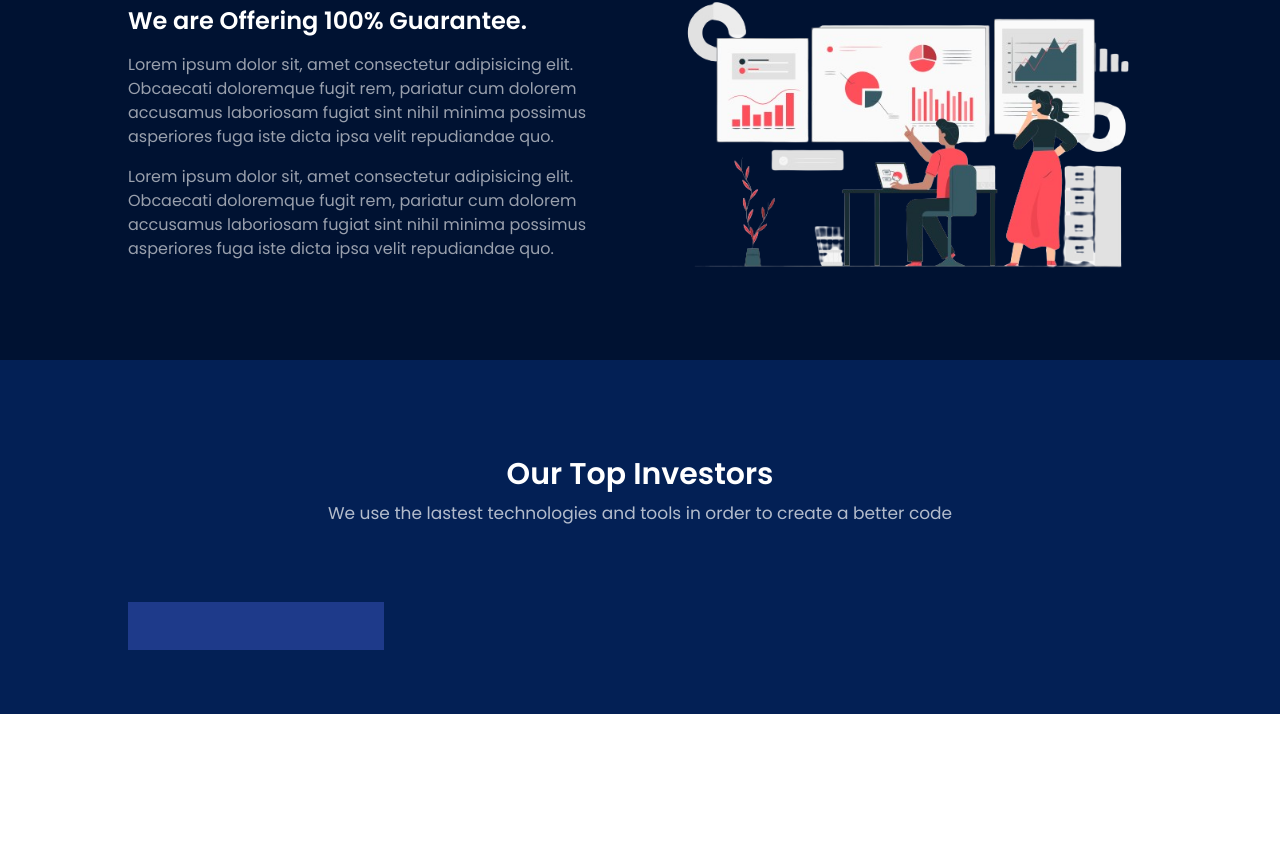
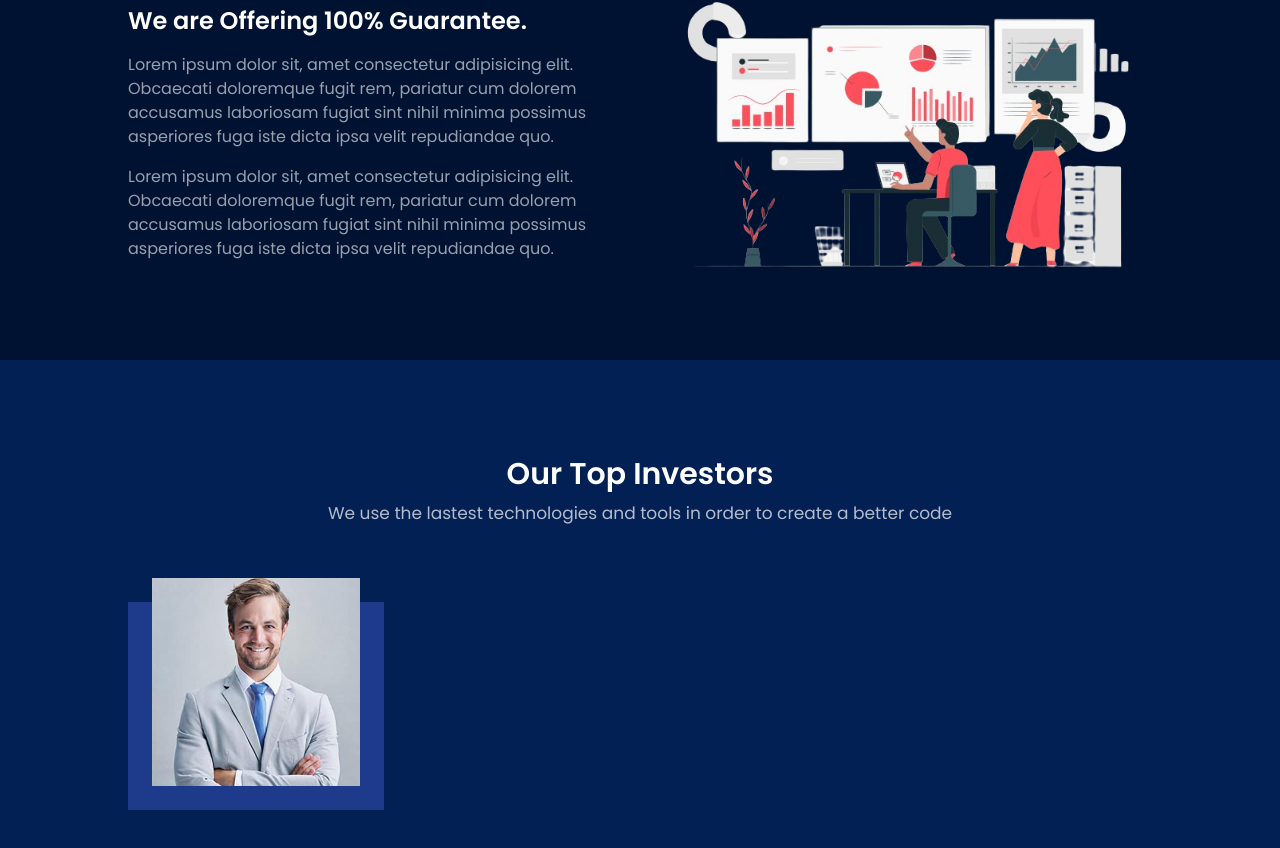
Before and after one commit to moonspark78/Invest-Project-NextJS, a Next.js app: page / in a window 1280 px wide. Shown: the part 2954-3802 px from the top of the page. Before the commit the page ends 3668 px from the top, so only its background shows below. Built offline with nearby package versions, Linux system fonts and the light colour scheme.

Commit message:
:tada: working on  the InvestorCard components  :tada:

```diff
--- a/app/components/Home/Investor/InvestorCard.tsx
+++ b/app/components/Home/Investor/InvestorCard.tsx
@@ -1,3 +1,4 @@
+import Image from 'next/image';
 import React from 'react'
 
 
@@ -13,6 +14,13 @@ const InvestorCard = ({invest,image,name}:Props) => {
   return (
     <div className='bg-blue-900 p-6'>
         {/* Image */}
+        <Image
+            src={image}
+            alt={name}
+            width={300}
+            height={300}
+            className='-mt-12'
+        />
     </div>
   )
 }
```
